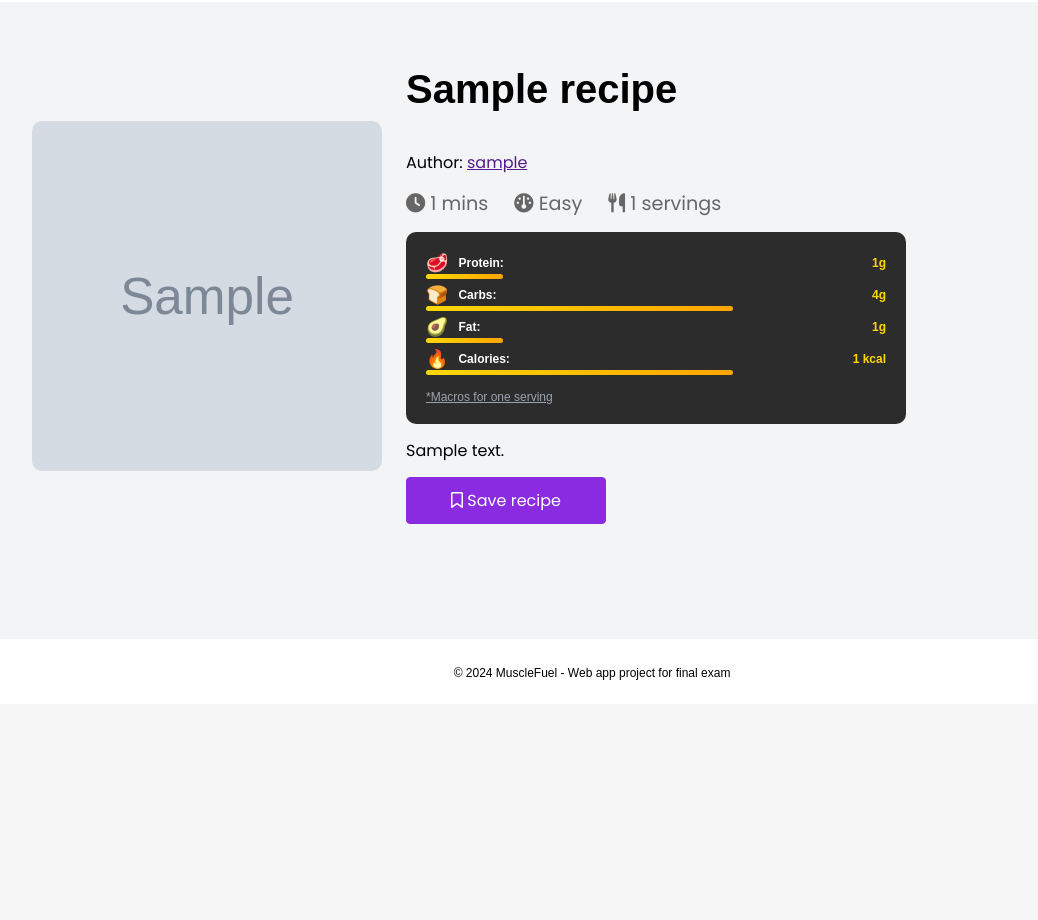
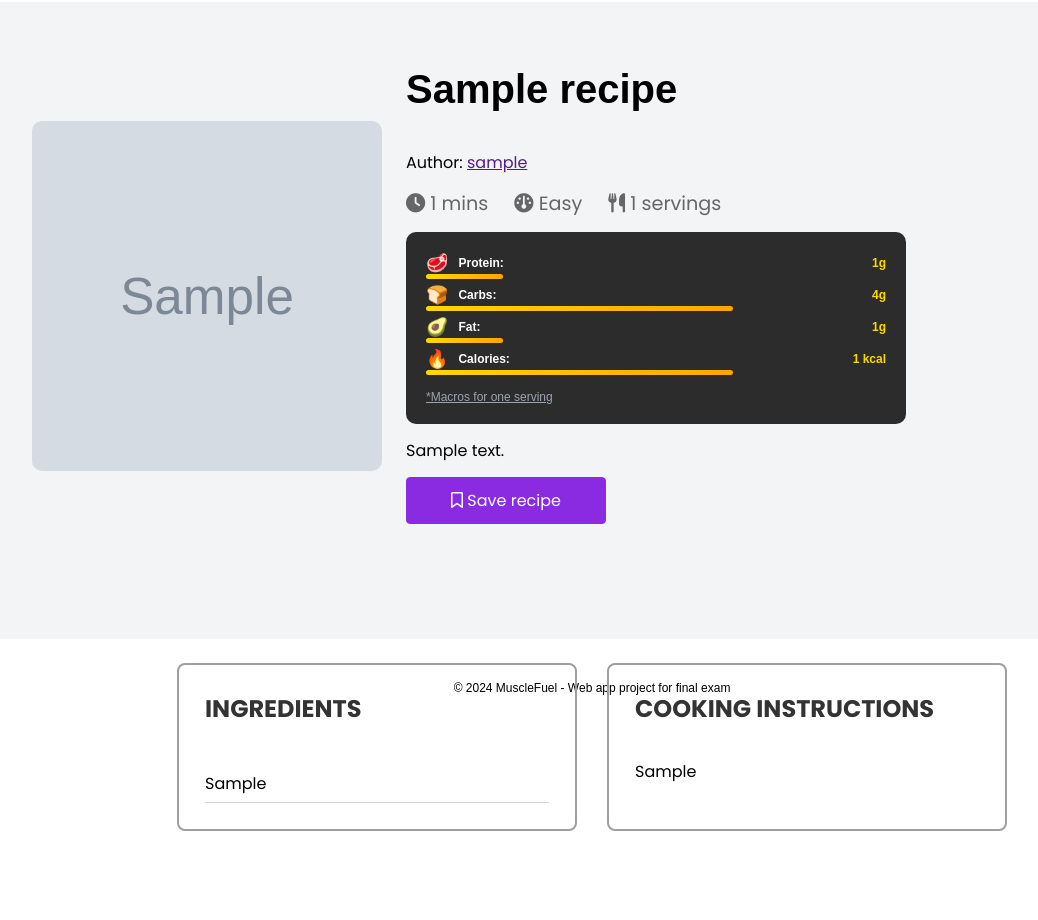
Before and after one commit to dmtr26666/MuscleFuel, a Django app: page /recipes/1/ in a window 1280 px wide. Shown: the part 101-1021 px from the top of the page, without its empty margins (48-1086 px from the left). Before the commit the page ends 781 px from the top, so only its background shows below. Run offline with Django 5.2, Linux system fonts and the light colour scheme; tables that the repository leaves empty hold one stand-in row (values such as "Sample post"); grey boxes marked "Sample" are stand-in pictures; some libraries are stand-ins or nearby versions.

Commit message:
add ingredient and instructions section to recipe details

```diff
--- a/MuscleFuel/recipes/views.py
+++ b/MuscleFuel/recipes/views.py
@@ -33,4 +33,10 @@ class RecipeDetailsView(DetailView):
         context['fat_percentage'] = (context['recipe'].fat / total_macros) * 100 if total_macros else 0
         context['calories_percentage'] = (context['recipe'].calories / (context['recipe'].calories * 1.5)) * 100
 
+        raw_ingredients_list = context['recipe'].ingredients.split(',')
+
+        ingredients_list = [ingredient.strip() for ingredient in raw_ingredients_list]
+
+        context['ingredients_list'] = ingredients_list
+
         return context
--- a/static/styles/styles.css
+++ b/static/styles/styles.css
@@ -380,3 +380,40 @@ div.footer {
     text-decoration: underline;
     color: #9ca3af;
 }
+
+.recipe-details-ingredients-method {
+    display: flex;
+    justify-content: center;
+    gap: 30px;
+    padding-top: 24px;
+    padding-bottom: 24px;
+}
+
+.recipe-ingredients, .recipe-method {
+    display: flex;
+    flex-direction: column;
+    gap: 18px;
+    padding: 26px;
+    border: 2px solid #9f9f9f;
+    border-radius: 8px;
+    max-width: 400px;
+    width: 100%;
+}
+
+.recipe-ingredients h2, .recipe-method h2 {
+    font-size: 1.5rem;
+    font-weight: bold;
+    margin-bottom: 15px;
+    color: #333;
+    text-transform: uppercase;
+}
+
+#ingredients-list {
+    list-style-type: none;
+}
+
+#ingredients-list li {
+    margin-top: 12px;
+    padding-bottom: 6px;
+    border-bottom: 1px solid lightgray;
+}
--- a/templates/recipes/recipe-details.html
+++ b/templates/recipes/recipe-details.html
@@ -51,4 +51,19 @@
         </div>
     </section>
 
+    <section class="recipe-details-ingredients-method">
+        <div class="recipe-ingredients">
+            <h2>Ingredients</h2>
+            <ul id="ingredients-list">
+                {% for ingredient in ingredients_list %}
+                    <li>{{ ingredient }}</li>
+                {% endfor %}
+            </ul>
+        </div>
+        <div class="recipe-method">
+            <h2>Cooking Instructions</h2>
+            <p>{{ recipe.instructions }}</p>
+        </div>
+    </section>
+
 {% endblock %}
```
